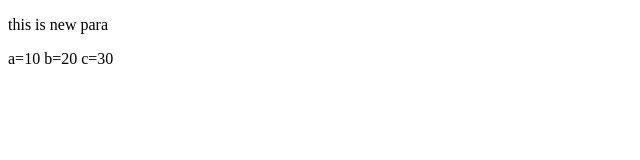
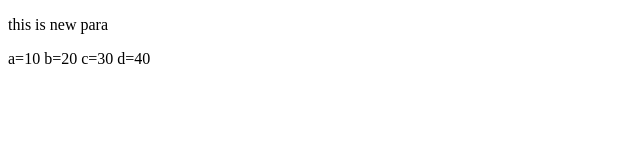
Before and after one commit to ritik23012006-dot/new_project, a plain HTML site: page new.html in a window 1280 px wide. Shown: the full height of the page, 0-640 px from the left. Drawn offline with Linux system fonts and the light colour scheme.

Commit message:
added a 2 line

```diff
--- a/new.html
+++ b/new.html
@@ -12,5 +12,6 @@
     a=10
     b=20
     c=30
+    d=40
 </body>
 </html>
```
